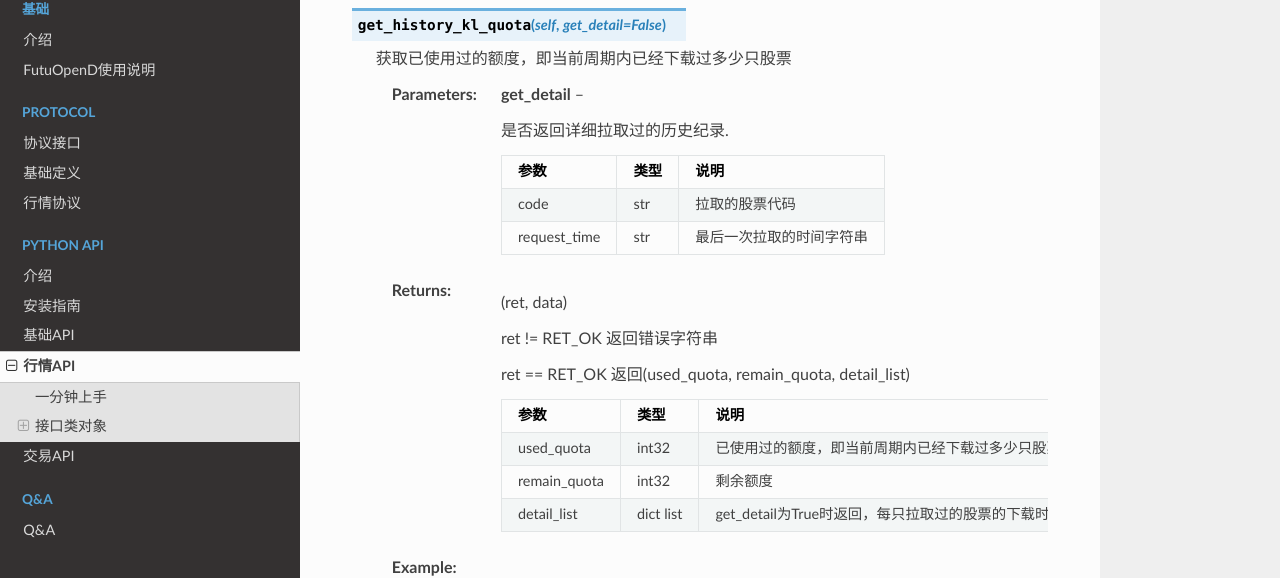
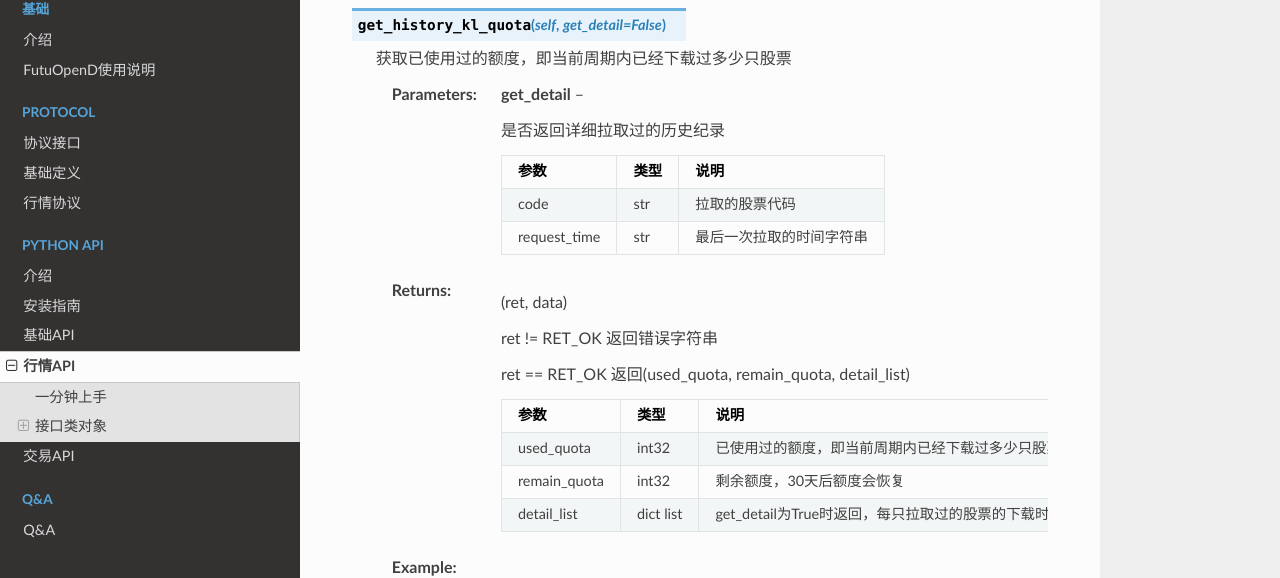
Before and after one commit to FutunnOpen/futu-api-doc, a Sphinx documentation site: the page built from doc_maker/source/api/Quote_API.rst, in a window 1280 px wide and 1400 px high, scrolled down 25389 px. Shown: the part 137-715 px from the top of the window. Built offline with Sphinx 7.4.7 and the Read the Docs theme 2.0.0, drawn with Linux system fonts in a browser that asks for light colours; pages that are not in the unit, such as notebooks, are missing from menus; some of the changed text lies outside the part shown.

Commit message:
文档优化

```diff
--- a/doc_maker/source/api/Quote_API.rst
+++ b/doc_maker/source/api/Quote_API.rst
@@ -431,7 +431,7 @@
  =====================   ===========   ====================================================================================
  code                    str            股票代码
  ex_div_date             str            除权除息日
- split_ratio             float          拆合股比例（该字段为比例字段，默认不展示%），例如，对于5股合1股为1/5，对于1股拆5股为5/1
+ split_ratio             float          拆合股比例（该字段为比例字段，默认不展示%），例如，对于5股合1股为5/1，对于1股拆5股为1/5
  per_cash_div            float          每股派现
  per_share_div_ratio     float          每股送股比例（该字段为比例字段，默认不展示%）
  per_share_trans_ratio   float          每股转增股比例（该字段为比例字段，默认不展示%）
@@ -1220,7 +1220,7 @@
 
  获取已使用过的额度，即当前周期内已经下载过多少只股票
 
- :param get_detail: 是否返回详细拉取过的历史纪录.
+ :param get_detail: 是否返回详细拉取过的历史纪录
 
         =====================   ===========   ==============================================================
         参数                      类型                        说明
@@ -1239,7 +1239,7 @@
         参数                      类型                        说明
         =====================   ===========   ==============================================================
         used_quota              int32           已使用过的额度，即当前周期内已经下载过多少只股票
-        remain_quota            int32           剩余额度
+        remain_quota            int32           剩余额度，30天后额度会恢复
         detail_list             dict list       get_detail为True时返回，每只拉取过的股票的下载时间
         =====================   ===========   ==============================================================
 
@@ -1272,7 +1272,7 @@
 参数                      类型                        说明
 =====================   ===========   ====================================================================================
 ex_div_date             str            除权除息日
-split_ratio             float          拆合股比例（该字段为比例字段，默认不展示%），例如，对于5股合1股为1/5，对于1股拆5股为5/1
+split_ratio             float          拆合股比例（该字段为比例字段，默认不展示%），例如，对于5股合1股为5/1，对于1股拆5股为1/5
 per_cash_div            float          每股派现
 per_share_div_ratio     float          每股送股比例（该字段为比例字段，默认不展示%）
 per_share_trans_ratio   float          每股转增股比例（该字段为比例字段，默认不展示%）
```
Also changed, not shown: other parts of doc_maker/source/api/Quote_API.rst (+3 -1 lines).
